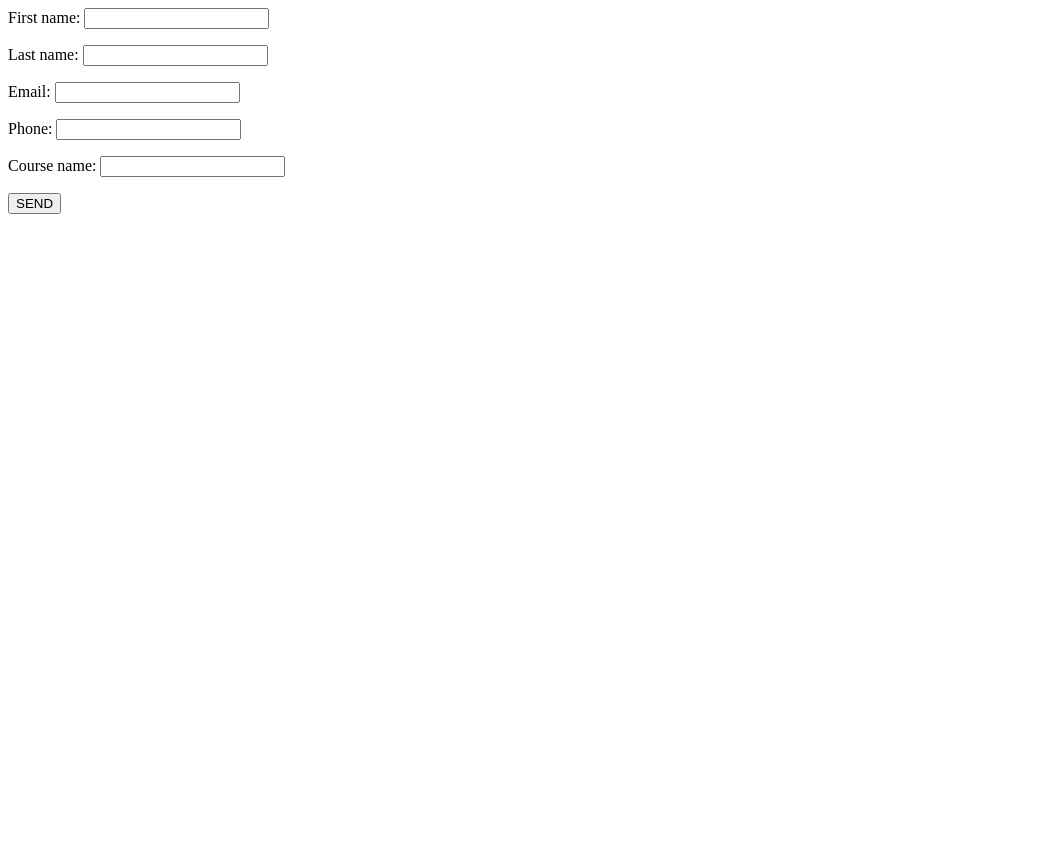
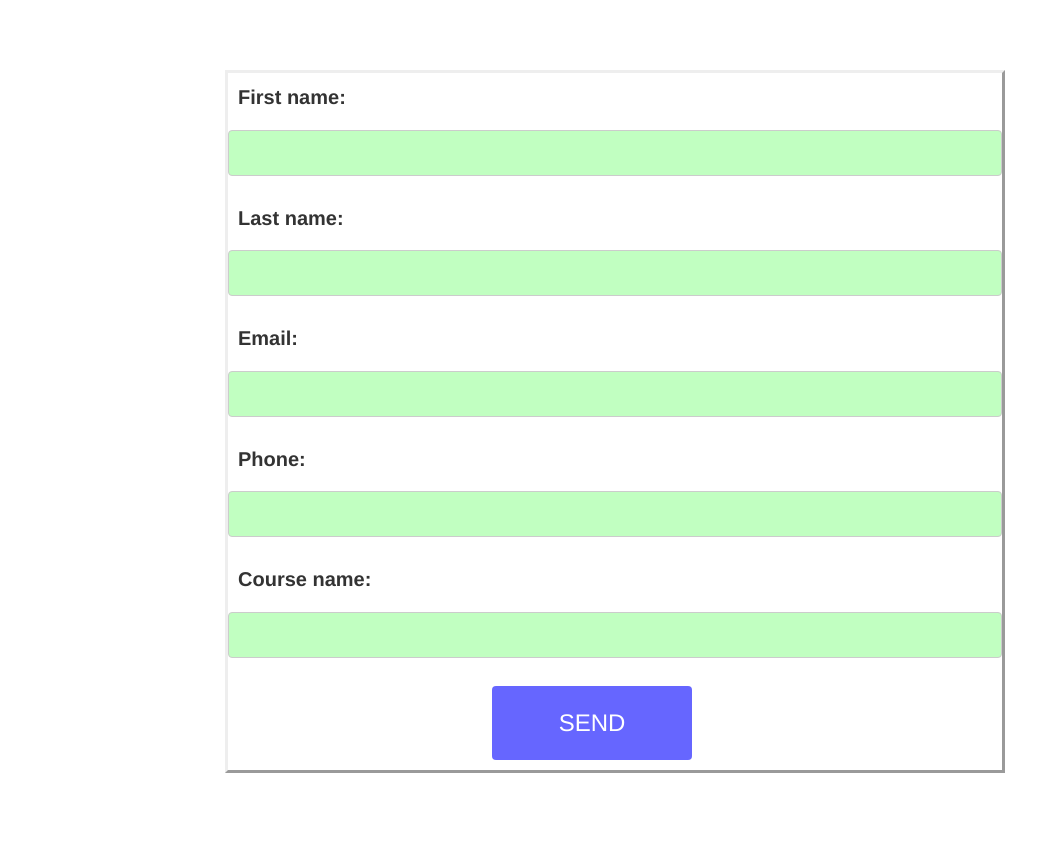
Before and after one commit to Ankitkrsingh0999/Capstone, a Django app: page /instructor/ in a window 1280 px wide. Shown: the whole page, without its empty margins (0-1060 px from the left). Before the commit the page ends 214 px from the top, so only its background shows below. Run offline with Django 3.2, Linux system fonts and the light colour scheme; some libraries are stand-ins or nearby versions.

Commit message:
First Commit ( Instructor )

```diff
--- a/instructor/models.py
+++ b/instructor/models.py
@@ -1,3 +1,5 @@
+from django.core.validators import RegexValidator
+
 from django.db import models
 
 
@@ -5,7 +7,7 @@ class Instruct(models.Model):
 	first_name = models.CharField(max_length=50)
 	last_name = models.CharField(max_length=50)
 	email = models.EmailField()
-	phone = models.IntegerField(max_length=10)
+	phone = models.CharField(primary_key=True, max_length=10, validators=[RegexValidator(r'^\d{1,10}$')])
 	course_name = models.CharField(max_length=20)
 
 	def __str__(self):
--- a/instructor/templates/instruct.html
+++ b/instructor/templates/instruct.html
@@ -1,9 +1,95 @@
+<!DOCTYPE html>
+<html lang="en">
+<head>
+
+  <meta charset="utf-8">
+  <meta name="viewport" content="width=device-width, initial-scale=1">
+  <link rel="stylesheet" href="https://maxcdn.bootstrapcdn.com/bootstrap/3.4.0/css/bootstrap.min.css">
+  <script src="https://ajax.googleapis.com/ajax/libs/jquery/3.3.1/jquery.min.js"></script>
+  <script src="https://maxcdn.bootstrapcdn.com/bootstrap/3.4.0/js/bootstrap.min.js"></script>
+
+  <style>
+
+  	input, select {
+  					width: 100%;
+  					padding: 12px 20px;
+  					margin: 8px 0;
+  					display: inline-block;
+  					border: 1px solid #ccc;
+  					border-radius: 4px;
+  					box-sizing: border-box;
+  					background-color:hsla(120,100%,60%,0.3);
+				  }
+
+	form{
+		border-style:outset;
+		margin-top: 5em;
+		margin-bottom:5em;
+		margin-left: 10em;
+	}
+	.button {
+  display: inline-block;
+  border-radius: 4px;
+  background-color: hsla(240,100%,50%,0.6);
+  border: none;
+  color: #FFFFFF;
+  text-align: center;
+  font-size: 24px;
+  padding: 20px;
+  width: 200px;
+  transition: all 0.5s;
+  cursor: pointer;
+  margin-left: 11em;
+  margin-bottom:10px;
+  margin-top:10px;
+}
+
+.button span {
+  cursor: pointer;
+  display: inline-block;
+  position: relative;
+  transition: 0.5s;
+}
+
+.button span:after {
+  content: '\00bb';
+  position: absolute;
+  opacity: 0;
+  top: 0;
+  right: -20px;
+  transition: 0.5s;
+}
+
+.button:hover span {
+  padding-right: 25px;
+}
+
+.button:hover span:after {
+  opacity: 1;
+  right: 0;
+}
+label
+{	margin:10px;
+	font-size: 20px;
+}
+</style>
+</head>
+
+<body>
+
+<div class="container">
 <div class="contact-page">
 	<div class="form">
-	<form method = "POST" >
+	 <div class="col-sm-10">
+	<form class="form-horizontal " method = "POST" >
 		{% csrf_token %}
 		{{form.as_p}}
-		<button type="submit"> SEND </button>
+		<button type="submit" class="button" style="vertical-align:middle">
+			<span>SEND	</span>
+	    </button>
 	</form>
+	</div>
 		</div>
 </div>
+
+</div>
```
Also changed, not shown: db.sqlite3, instructor/migrations/0002_auto_20190321_1255.py (added).
